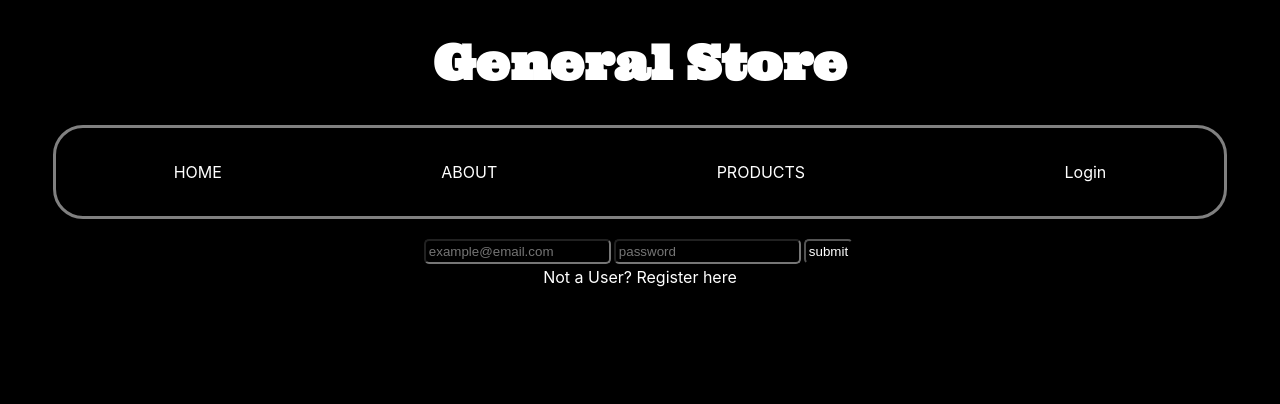
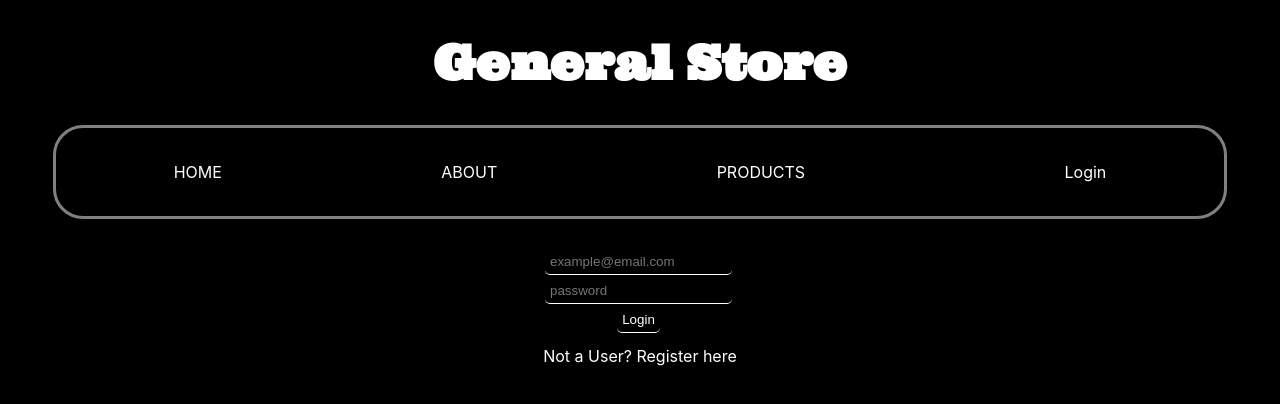
Before and after one commit to troymathis/generalstore-frontend, a React (Create React App) app: page /login in a window 1280 px wide. Shown: the top 404 px of the page. Built offline with nearby package versions, Linux system fonts and the light colour scheme; no server answers.

Commit message:
added home page stuff+ more styling

```diff
--- a/src/pages/Home.js
+++ b/src/pages/Home.js
@@ -1,8 +1,37 @@
+import { Link } from 'react-router-dom';
+
 const Home = () => {
     return (
     <div className='Home'>
         <h1>Welcome to the General Store</h1>
         <h4>Your home for everything general!</h4>
+        <div>
+            <h2 id='feat'>Featured Products!</h2>
+        </div>
+        <section id='featured'>
+        <div className='prdct'>
+            <Link to={`/products/62b4a29a45c15448ec8a60d2/`}>
+            <h1>Persian Cat</h1>
+          </Link>
+            <img src='https://azure.wgp-cdn.co.uk/app-yourcat/posts/iStock-174776419-1.jpg?&format=webp&webp.quality=40&scale=both' alt="" />
+            <span id="price"><h2>$560</h2></span>
+          </div>
+          <div className='prdct'>
+            <Link to={`/products/62b3c70f921c06e25715d5b4/`}>
+            <h1>Pepperoni Stuffed Crust Pizza</h1>
+          </Link>
+            <img src='https://fastfoodnutrition.org/item-photos/full/162264063183429.png' alt="" />
+            <span id="price"><h2>$25</h2></span>
+          </div>
+          <div className='prdct'>
+            <Link to={`/products/62b3c553921c06e25715d5ab/`}>
+            <h1>Bufo Alvarius Toad</h1>
+          </Link>
+            <img src='https://thumbs.dreamstime.com/b/bufo-alvarius-toad-white-background-aka-colorado-river-sitting-side-ways-looking-ahead-golden-eyes-isolated-221626351.jpg' alt="" />
+            <span id="price"><h2>$450</h2></span>
+          </div>
+          </section>
+
     </div>)
 };
 
--- a/src/pages/Login.js
+++ b/src/pages/Login.js
@@ -52,7 +52,7 @@ export default function Login() {
         value={user.password}
         onChange={handleChange}/>
 
-      <input type="submit" value="submit"/>
+      <input type="submit" value="Login"/>
     </form>
       <Link to='/register'>Not a User? Register here</Link>
       <div className='error'>
--- a/src/pages/Register.js
+++ b/src/pages/Register.js
@@ -76,7 +76,7 @@ const Register = () => {
         name="lastName"
         placeholder='Last Name'
         onChange={handleChange}/>
-      <input type="submit" value="submit"/>
+      <input type="submit" value="Register"/>
     </form>
     <Link to="/login">Already a user? Login here</Link>
     </div>
--- a/src/styles.scss
+++ b/src/styles.scss
@@ -53,6 +53,10 @@ h1 {
     display: flex;
     justify-content: center;
 }
+#feat {
+    font-size: xx-large;
+    font-family: 'Ultra', serif;
+}
 
 li {
     list-style: none;
@@ -60,7 +64,7 @@ li {
     border-radius: 5px;
     padding: 10px;
     background-color: transparent;
-    transition: background-color 3s linear;
+    transition: background-color s linear;
 }
 li:hover {
     background-color: white;
@@ -71,17 +75,31 @@ a {
     text-decoration: none;
 }
 
-
+form {
+    padding: 10px;
+    display: flex;
+    align-items: center;
+    justify-content: center;
+    flex-direction: column;
+}
 
 input {
+    background-color: transparent;
+    border: 0px solid;
+    border-bottom: 1px solid;
+    color: white;
     border-radius: 5px;
     padding: 3px;
     margin-right: 3px;
     margin-bottom: 3px;
+    padding: 5px;
+}
+input:focus {
+    outline: none;
 }
 
 .nav {
-    display:flex;
+    display: flex;
     margin: auto;
     justify-content: space-around;
     align-items: center;
@@ -100,7 +118,12 @@ input {
         color: black;
     }
 }
-
+#featured {
+    display: flex;
+    div {
+        margin-right: 10px;
+    }
+}
 
 .products {
     margin: 30px auto;
@@ -127,7 +150,7 @@ input {
     position: relative;
     top: 0;
     transition: top ease 0.5s;
-    border-radius: px;
+    border-radius: 3px;
     padding: 5px;
     max-width: 300px;
     min-width: 300px;
```
